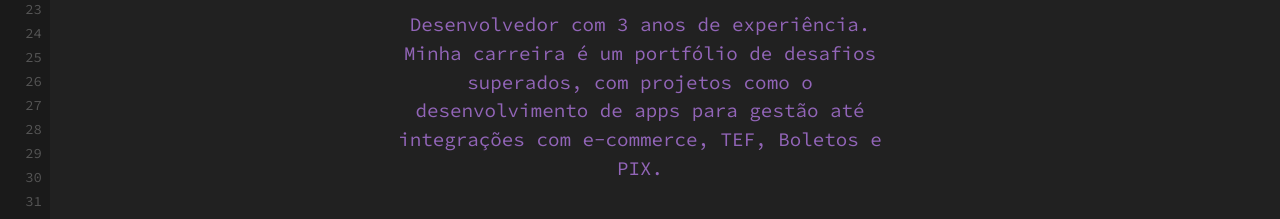
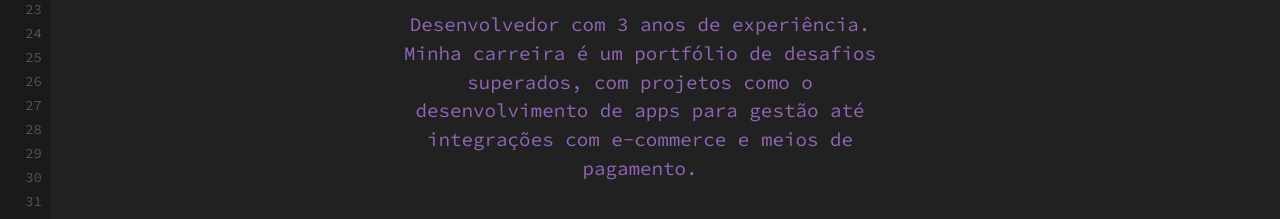
Before and after one commit to heronrangel/portifolio, a plain HTML site: page index.html in a window 1280 px wide. Shown: the part 547-766 px from the top of the page. Drawn offline with nearby package versions, Linux system fonts and the light colour scheme.

Commit message:
Update index.html

```diff
--- a/index.html
+++ b/index.html
@@ -47,7 +47,7 @@
                 <div class="flex flex-col items-center justify-center pt-20 pb-10 scroll-reveal" data-delay="0s">
                     <img src="./assets/images/heron.JPG" alt="Heron" class="profile-image-circle">
                     <h1 class="text-3xl font-bold text-[#e6db74] text-center">Heron Rangel Agostinho</h1>
-                    <a id="apresentation-secion" class="scroll-reveal" data-delay="0.1s">Desenvolvedor com 3 anos de experiência. Minha carreira é um portfólio de desafios superados, com projetos como o desenvolvimento de apps para gestão até integrações com e-commerce, TEF, Boletos e PIX.</a>
+                    <a id="apresentation-secion" class="scroll-reveal" data-delay="0.1s">Desenvolvedor com 3 anos de experiência. Minha carreira é um portfólio de desafios superados, com projetos como o desenvolvimento de apps para gestão até integrações com e-commerce e meios de pagamento.</a>
                     <div class="flex mt-4 mb-4 scroll-reveal" data-delay="0.1s">
                         <a href="https://www.linkedin.com/in/heron-rangel-agostinho/" target="_blank" class="social-icon-link circle">
                             <i class="fab fa-linkedin-in fa-lg"></i>
```
